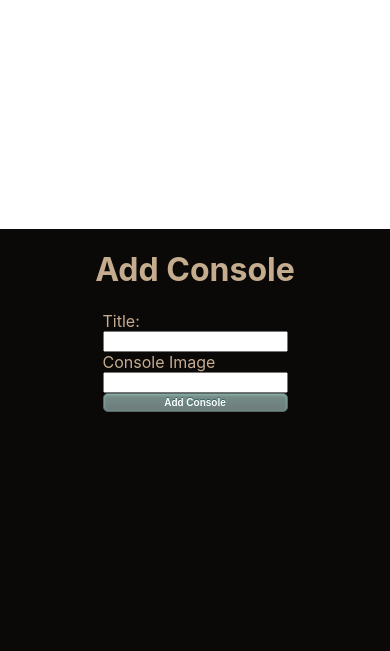
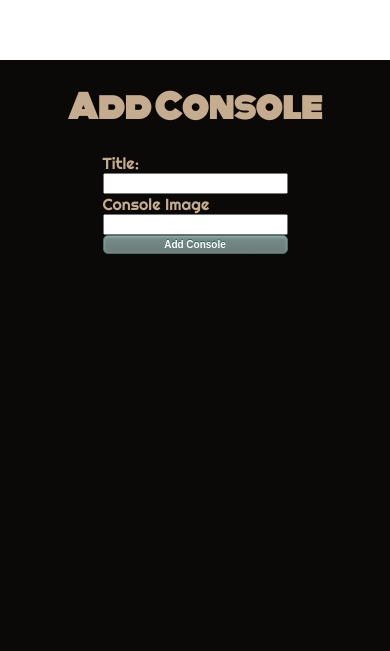
Before and after one commit to GundamMerlin/GamePiler, a React (Create React App) app in the folder client/: page /add-console in a window 390 px wide. Shown: the part 193-844 px from the top of the page. Built offline with nearby package versions, Linux system fonts and the light colour scheme; no server answers.

Commit message:
Media Query Styling on Add Game Page

```diff
--- a/client/src/screens/AddConsole.css
+++ b/client/src/screens/AddConsole.css
@@ -4,10 +4,17 @@
   flex-direction: column;
   align-items: center;
   justify-content: center;
-  margin-top: 50vh;
+  margin-top: 30vh;
+  background-color: #0a0908;
+}
+
+.add-console-container h1 {
+  font-family: "Monoton", cursive;
 }
 
 .add-console-container form {
   display: flex;
   flex-direction: column;
+  font-family: "Righteous", cursive;
+  background-color: #0a0908;
 }
--- a/client/src/screens/AddGame.css
+++ b/client/src/screens/AddGame.css
@@ -4,10 +4,26 @@
   flex-direction: column;
   align-items: center;
   justify-content: center;
+  background-color: #0a0908;
+}
+.add-game-container h1 {
+  font-family: "Monoton", cursive;
 }
 
+.add-game-container img {
+  height: 20%;
+  width: 20%;
+}
 .add-game-container form {
   display: flex;
   flex-direction: column;
   text-align: center;
+  font-family: "Righteous", cursive;
 }
+
+@media only screen and (min-width: 320px) and (max-width: 767px) {
+  .add-game-container img {
+    height: 60%;
+    width: 60%;
+  }
+}
--- a/client/src/screens/AddGame.jsx
+++ b/client/src/screens/AddGame.jsx
@@ -31,7 +31,8 @@ export default function AddGame(props) {
   }
 
   return (
-    <div className = "add-game-container">
+    <div className="add-game-container">
+      <img src ="https://mystickermania.com/cdn/stickers/games/sticker_2951-512x512.png"></img>
       <h1>Add Game</h1>
       <form onChange={handleChange} onSubmit={handleSubmit}>
       <label>Title:</label>
```
Also changed, not shown: 2 other files (tests, documents, lock files or other folders).
